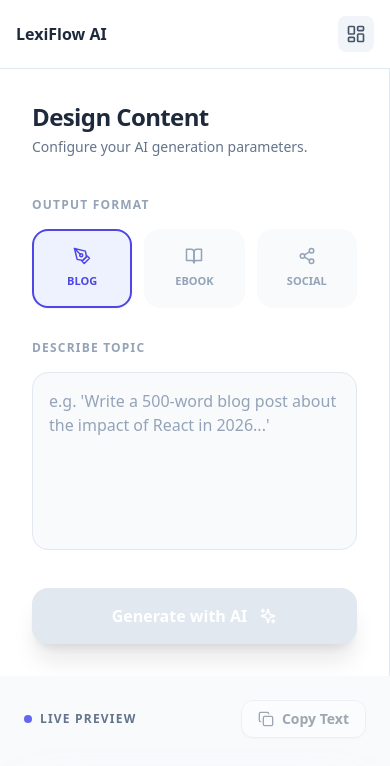
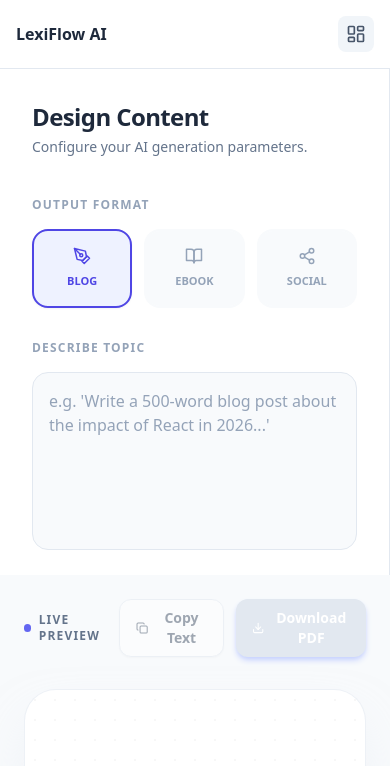
Before and after one commit to alfredulu/LexiFlow-AI, a React (Vite) app: page / in a window 390 px wide. Shown: the top 766 px of the page. Built offline with nearby package versions, Linux system fonts and the light colour scheme; no server answers.

Commit message:
add PDF download functionality using jsPDF in App component

```diff
--- a/package.json
+++ b/package.json
@@ -11,6 +11,7 @@
   },
   "dependencies": {
     "@google/genai": "^1.38.0",
+    "jspdf": "^4.0.0",
     "lucide-react": "^0.300.0",
     "react": "^18.3.1",
     "react-dom": "^18.3.1",
--- a/src/App.jsx
+++ b/src/App.jsx
@@ -13,6 +13,7 @@
   Zap,
 } from "lucide-react";
 import { generateContent } from "./services/aiService";
+import { jsPDF } from "jspdf";
 
 export default function App() {
   // --- STATE ---
@@ -48,6 +49,24 @@
     navigator.clipboard.writeText(generatedContent);
     setCopied(true);
     setTimeout(() => setCopied(false), 2000);
+  };
+
+  const downloadAsPDF = () => {
+    if (!generatedContent) return;
+    const doc = new jsPDF();
+    const margin = 15;
+    const width = doc.internal.pageSize.getWidth() - margin * 2;
+
+    // Clean text for PDF (Removes markdown characters)
+    const cleanText = generatedContent.replace(/[#*`]/g, "");
+    const lines = doc.splitTextToSize(cleanText, width);
+
+    doc.setFont("helvetica", "bold");
+    doc.text(`LexiFlow AI: ${contentType.toUpperCase()}`, margin, 15);
+    doc.setFontSize(11);
+    doc.setFont("helvetica", "normal");
+    doc.text(lines, margin, 25);
+    doc.save(`LexiFlow-${Date.now()}.pdf`);
   };
 
   return (
@@ -104,7 +123,7 @@
       </aside>
 
       {/* MAIN CONTENT */}
-      <main className="flex-1 flex flex-col md:flex-row overflow-hidden">
+      <main className="flex-1 flex flex-col lg:flex-row overflow-hidden h-full">
         {/* Mobile Header Toggle - ONLY SHOWS ON MOBILE */}
         <div className="lg:hidden flex items-center justify-between p-4 bg-white border-b border-slate-200 w-full">
           <h1 className="font-bold text-slate-800">LexiFlow AI</h1>
@@ -116,7 +135,7 @@
           </button>
         </div>
         {/* INPUT PANEL */}
-        <section className="w-full md:w-[400px] border-r border-slate-200 bg-white p-8 overflow-y-auto">
+        <section className="w-full lg:w-[400px] border-r border-slate-200 bg-white p-8 overflow-y-auto h-[60vh] lg:h-full shrink-0">
           <header className="mb-10">
             <h2 className="text-2xl font-bold text-slate-800 tracking-tight">
               Design Content
@@ -195,7 +214,7 @@
         </section>
 
         {/* OUTPUT PANEL */}
-        <section className="flex-1 bg-slate-50 p-6 md:p-12 overflow-y-auto relative">
+        <section className="w-full lg:flex-1 bg-slate-50 p-6 md:p-12 overflow-y-auto relative h-[40vh] lg:h-full">
           <div className="max-w-3xl mx-auto">
             <div className="flex justify-between items-center mb-8">
               <div className="flex items-center gap-2">
@@ -206,6 +225,7 @@
               </div>
 
               <div className="flex gap-3">
+                {/* Existing Copy Button */}
                 <button
                   onClick={copyToClipboard}
                   disabled={!generatedContent}
@@ -217,6 +237,16 @@
                 >
                   {copied ? <Check size={16} /> : <Copy size={16} />}
                   {copied ? "Copied" : "Copy Text"}
+                </button>
+
+                {/* New PDF Button added right here */}
+                <button
+                  onClick={downloadAsPDF}
+                  disabled={!generatedContent}
+                  className="flex items-center gap-2 px-4 py-2 bg-indigo-600 text-white rounded-xl text-sm font-bold hover:bg-indigo-700 disabled:bg-slate-200 transition-all shadow-md shadow-indigo-200"
+                >
+                  <Download size={16} />
+                  Download PDF
                 </button>
               </div>
             </div>
```
Also changed, not shown: 1 other file (tests, documents, lock files or other folders).
